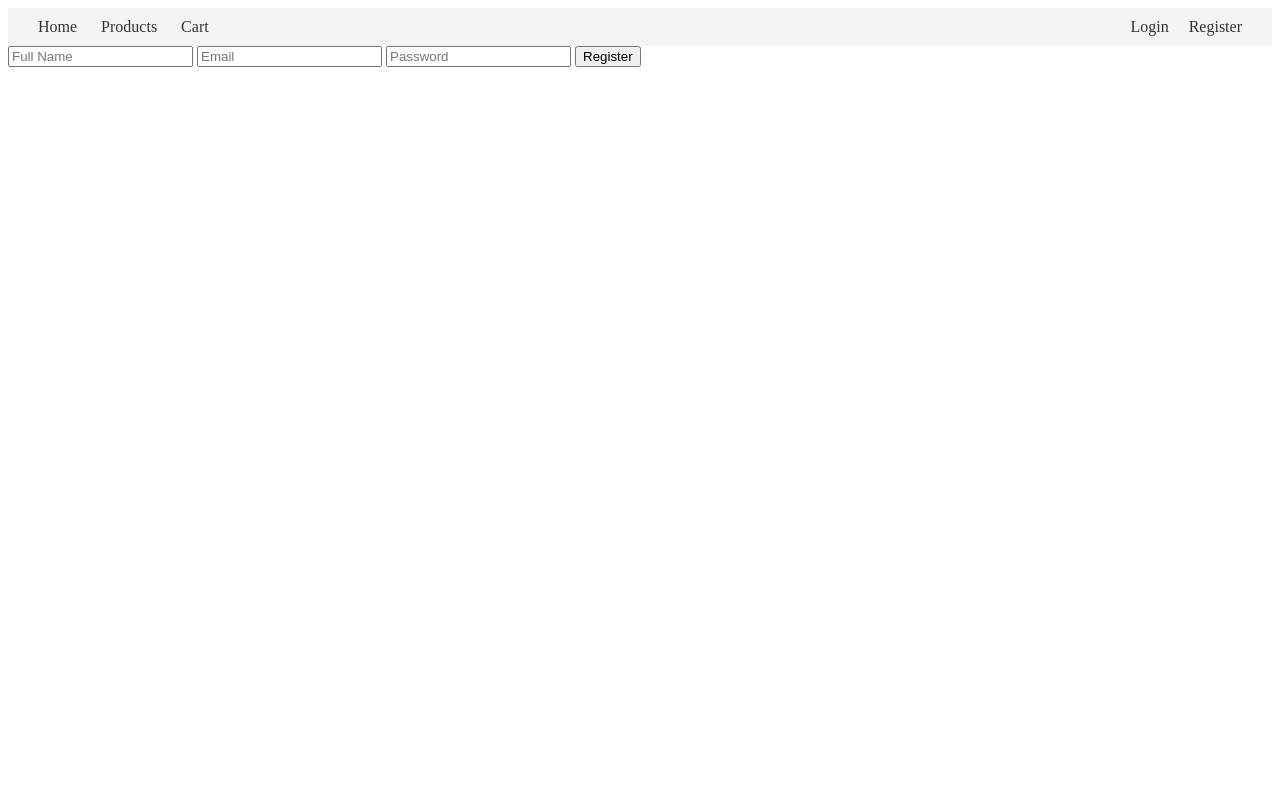
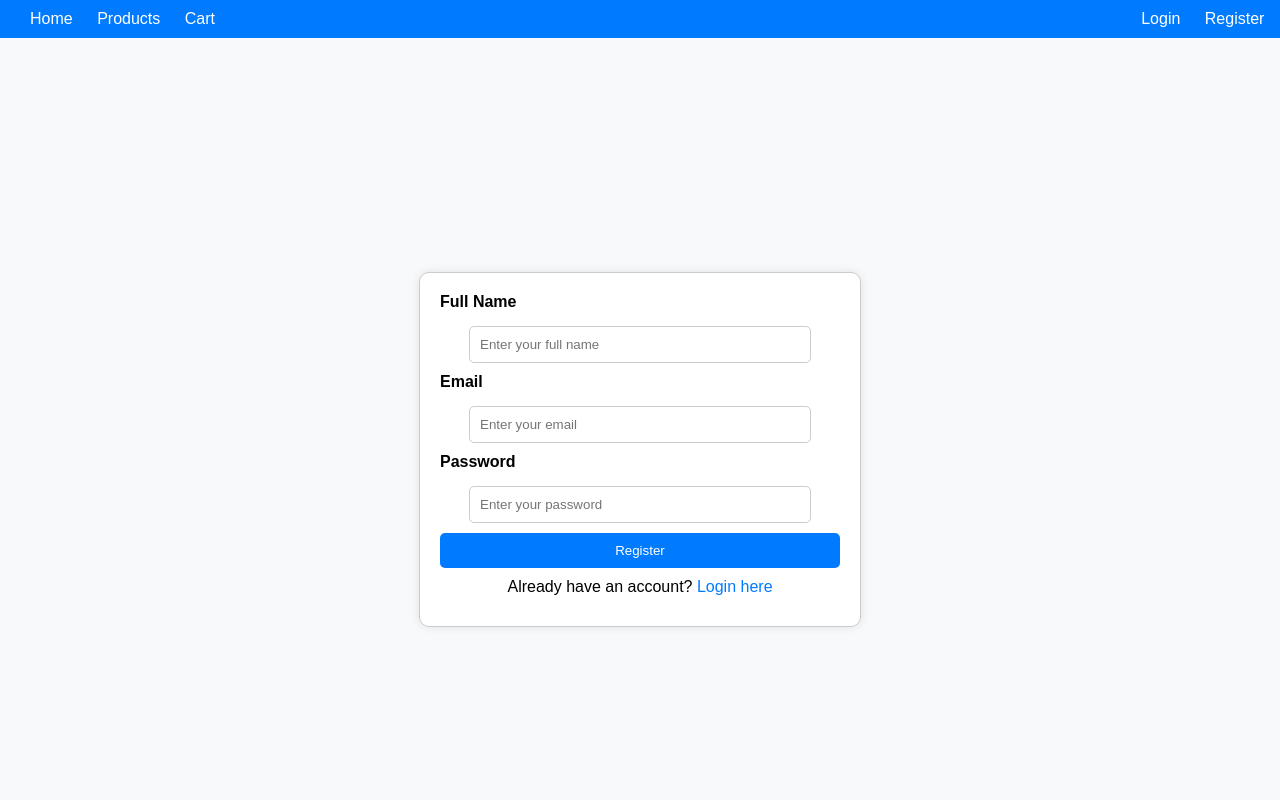
Before and after one commit to jinsunkang1980/Ecommerce_assignment, a PHP site: page /register.php in a window 1280 px wide. Run offline with PHP 8.4, Linux system fonts and the light colour scheme.

Commit message:
Update register.php

```diff
--- a/ecommerce_jsk/register.php
+++ b/ecommerce_jsk/register.php
@@ -1,25 +1,171 @@
 <?php
-include 'includes/db.php';
-include 'includes/header.php';
+include 'includes/db.php'; // Database connection
+include 'includes/header.php'; // Include the header
 
 if ($_SERVER['REQUEST_METHOD'] == 'POST') {
-    $name = $_POST['name'];
-    $email = $_POST['email'];
-    $password = $_POST['password'];
+    $name = trim($_POST['name']);
+    $email = trim($_POST['email']);
+    $password = trim($_POST['password']);
     $hash_password = password_hash($password, PASSWORD_DEFAULT);
+
+    // Insert the user into the database
     $stmt = $conn->prepare("INSERT INTO users (name, email, password) VALUES (?, ?, ?)");
     $stmt->bind_param("sss", $name, $email, $hash_password);
+
     if ($stmt->execute()) {
-        // echo "User created successful. <a href='login.php'>Login here</a>";
         header('Location: login.php'); // Redirect to login page
+        exit;
     } else {
-        echo "Error: " . $stmt->error;
+        $error_message = "Error: " . $stmt->error;
     }
 }
+
+// Display any error messages
+if (!empty($error_message)) {
+    echo "<p style='color: red; text-align: center;'>$error_message</p>";
+}
 ?>
-<form method="POST" action="">
-    <input type="text" name="name" placeholder="Full Name" required>
-    <input type="email" name="email" placeholder="Email" required>
-    <input type="password" name="password" placeholder="Password" required>
-    <button type="submit">Register</button>
-</form>
+
+<!DOCTYPE html>
+<html lang="en">
+<head>
+    <meta charset="UTF-8">
+    <meta name="viewport" content="width=device-width, initial-scale=1.0">
+    <title>Register</title>
+    <style>
+        body {
+            margin: 0;
+            font-family: Arial, sans-serif;
+            background-color: #f8f9fa;
+            height: 100vh;
+            display: flex;
+            flex-direction: column;
+        }
+
+        /* Navigation Bar */
+        .navbar {
+            display: flex;
+            justify-content: space-between;
+            align-items: center;
+            background-color: #007bff;
+            color: white;
+            padding: 10px 20px;
+            position: fixed;
+            top: 0;
+            left: 0;
+            width: 98%;
+            z-index: 1000;
+        }
+
+        .navbar a {
+            color: white;
+            text-decoration: none;
+            margin: 0 10px;
+        }
+
+        .navbar a:hover {
+            text-decoration: underline;
+        }
+
+        /* Register Container */
+        .register-container {
+            display: flex;
+            justify-content: center;
+            align-items: center;
+            height: 100%;
+            padding-top: 60px; /* Accounts for the navbar height */
+        }
+
+        .register-box {
+            width: 400px;
+            padding: 20px;
+            border: 1px solid #ccc;
+            border-radius: 10px;
+            background: white;
+            box-shadow: 0px 0px 10px rgba(0, 0, 0, 0.1);
+            text-align: center;
+        }
+
+        .register-box img {
+            max-width: 80px;
+            margin-bottom: 20px;
+        }
+
+        .register-box label {
+            display: block;
+            text-align: left;
+            margin-bottom: 5px;
+            font-weight: bold;
+        }
+
+        .register-box input {
+            width: 80%;
+            padding: 10px;
+            margin: 10px 0;
+            border: 1px solid #ccc;
+            border-radius: 5px;
+        }
+
+        .register-box button {
+            width: 100%;
+            padding: 10px;
+            background-color: #007bff;
+            color: white;
+            border: none;
+            border-radius: 5px;
+            cursor: pointer;
+        }
+
+        .register-box button:hover {
+            background-color: #0056b3;
+        }
+
+        .register-box p {
+            margin: 10px 0;
+        }
+
+        .register-box a {
+            color: #007bff;
+            text-decoration: none;
+        }
+
+        .register-box a:hover {
+            text-decoration: underline;
+        }
+    </style>
+</head>
+<body>
+    <!-- Navigation Bar -->
+    <div class="navbar">
+        <div class="left">
+            <a href="index.php">Home</a>
+            <a href="products.php">Products</a>
+            <a href="cart.php">Cart</a>
+        </div>
+        <div class="right">
+            <a href="login.php">Login</a>
+            <a href="register.php">Register</a>
+        </div>
+    </div>
+
+    <!-- Register Container -->
+    <div class="register-container">
+        <div class="register-box">
+
+            <form method="POST" action="">
+                <label for="name">Full Name</label>
+                <input type="text" id="name" name="name" placeholder="Enter your full name" required>
+
+                <label for="email">Email</label>
+                <input type="email" id="email" name="email" placeholder="Enter your email" required>
+
+                <label for="password">Password</label>
+                <input type="password" id="password" name="password" placeholder="Enter your password" required>
+
+                <button type="submit">Register</button>
+                <p>Already have an account? <a href="login.php">Login here</a></p>
+            </form>
+        </div>
+    </div>
+</body>
+</html>
```
